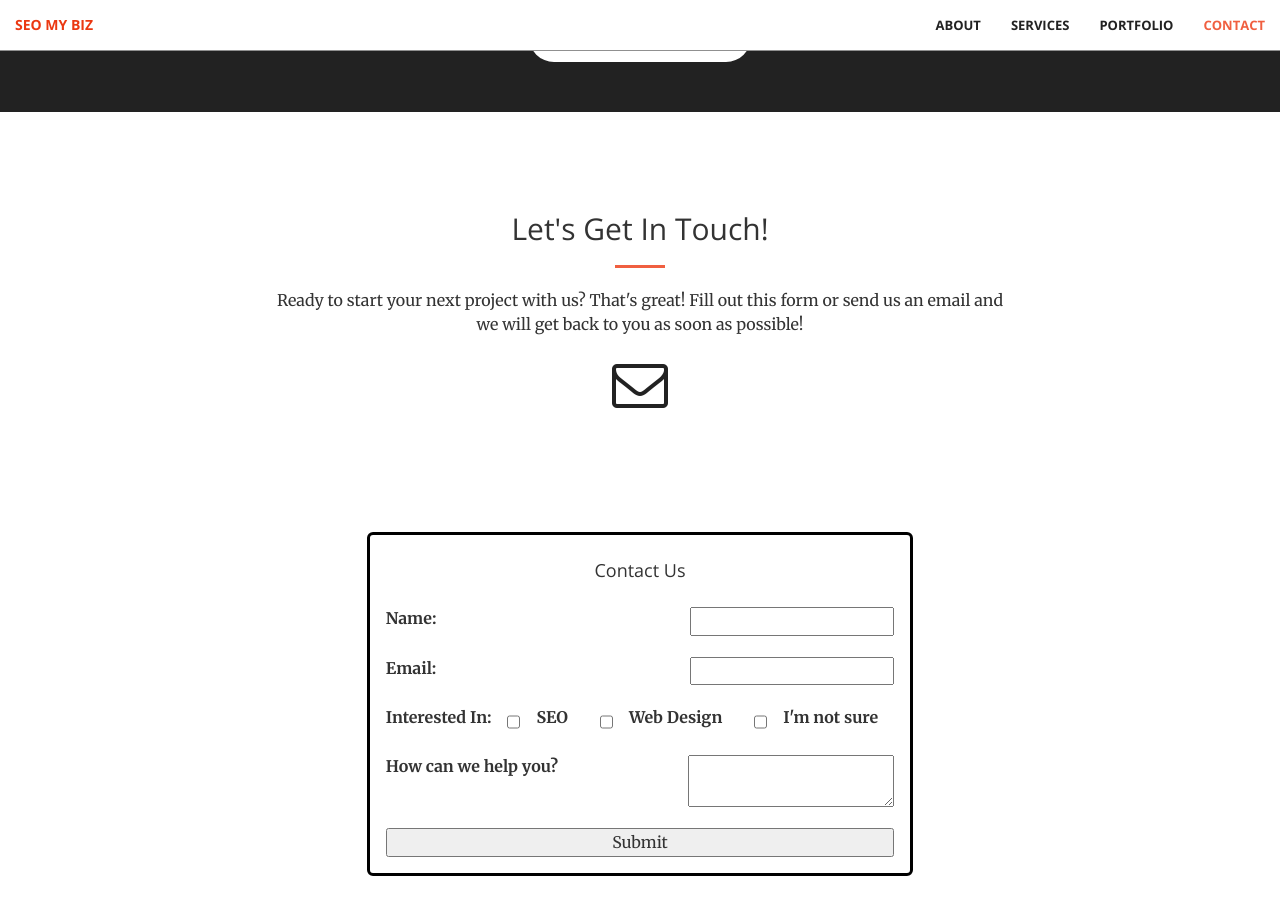
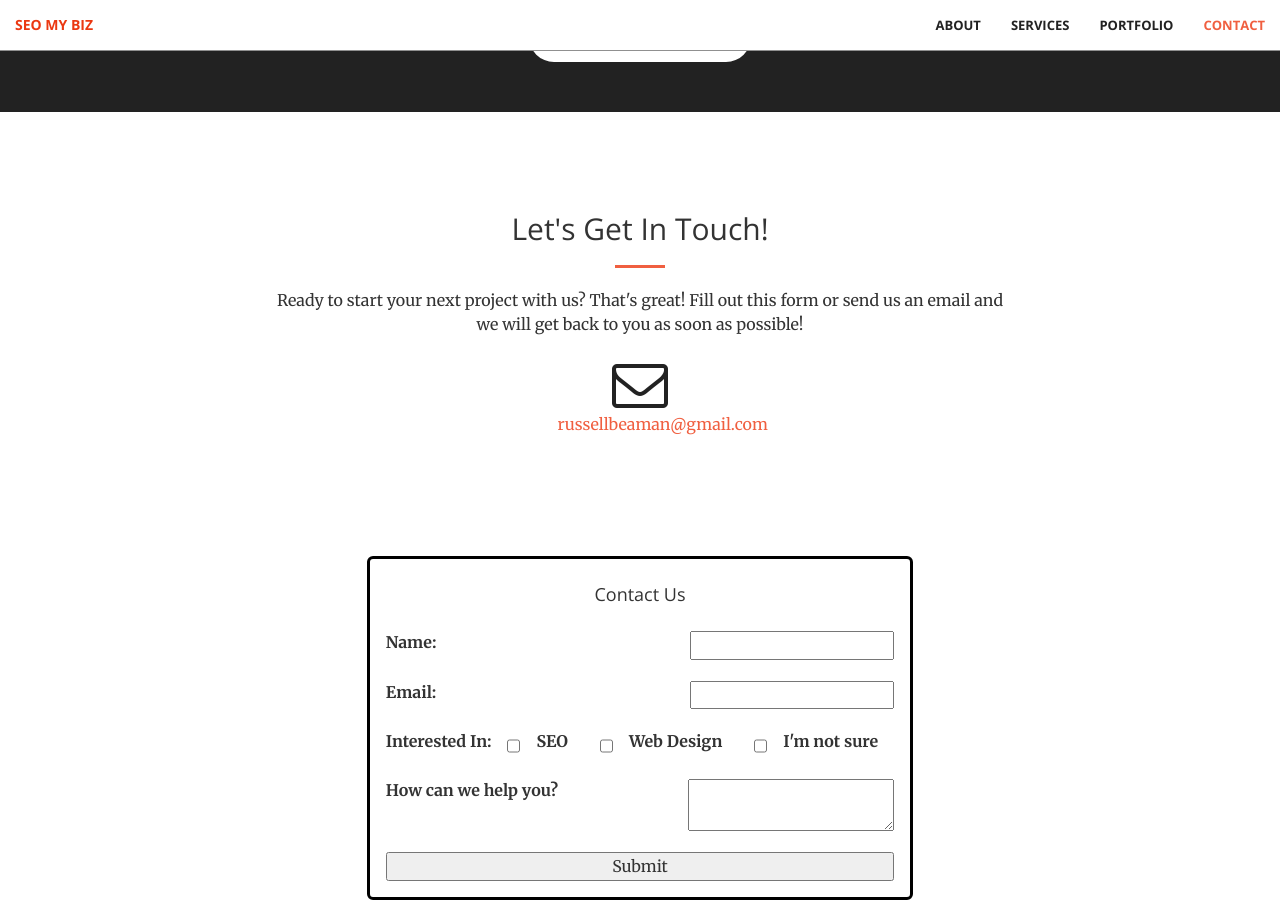
Before and after one commit to RustisaurusRex/website, a Jekyll site: the page built from index.html, in a window 1280 px wide and 900 px high, scrolled down 2373 px. Built offline with Jekyll 4.4.1, drawn with Linux system fonts in a browser that asks for light colours; before the commit the page ends 3249 px from its top, so only the background shows below that.

Commit message:
Add site email

```diff
--- a/_config.yml
+++ b/_config.yml
@@ -1,6 +1,6 @@
 # Site settings
 title: SEO My Biz
-email:
+email: russellbeaman@gmail.com
 description: Supercharge your website with Search Engine Optimization> # this means to ignore newlines until "baseurl:"
 baseurl: "/website/" # the subpath of your site, e.g. /blog/
 url: "https://rustisaurusrex.github.io" # the base hostname & protocol for your site
```
